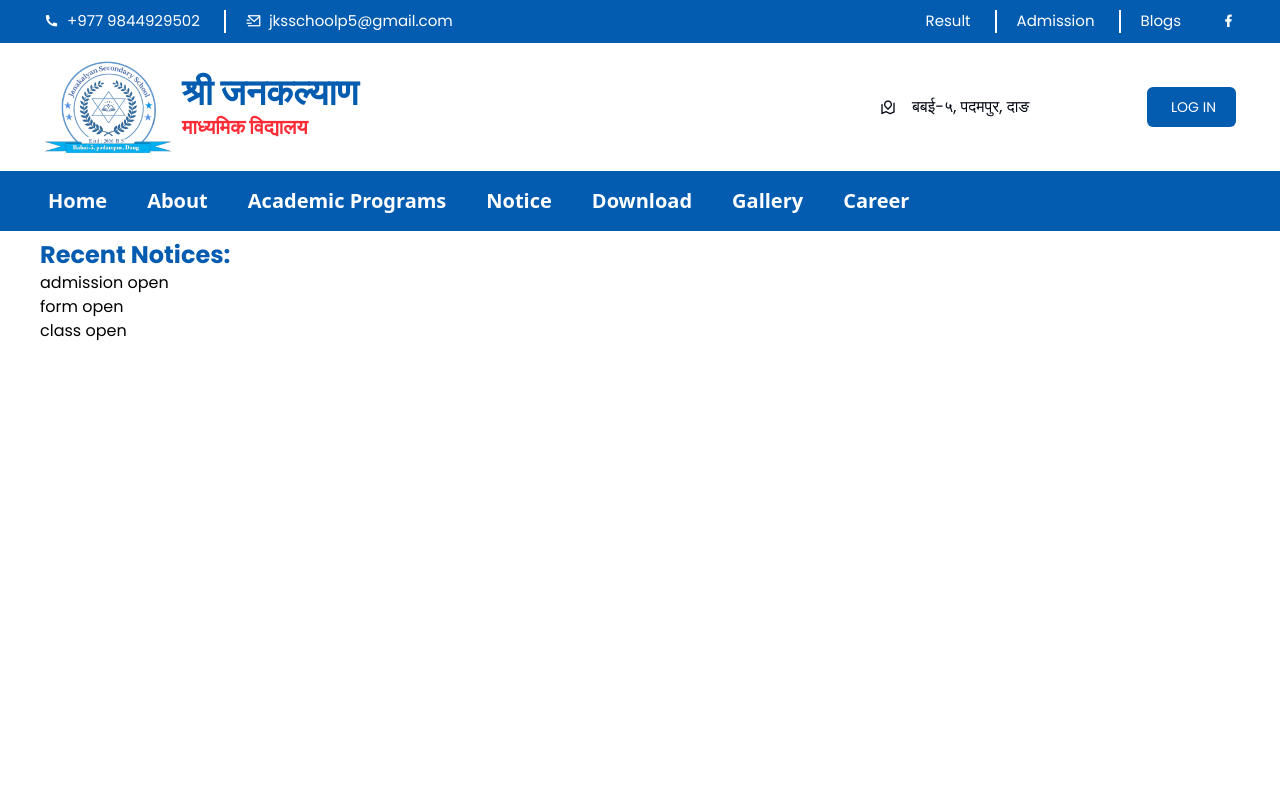
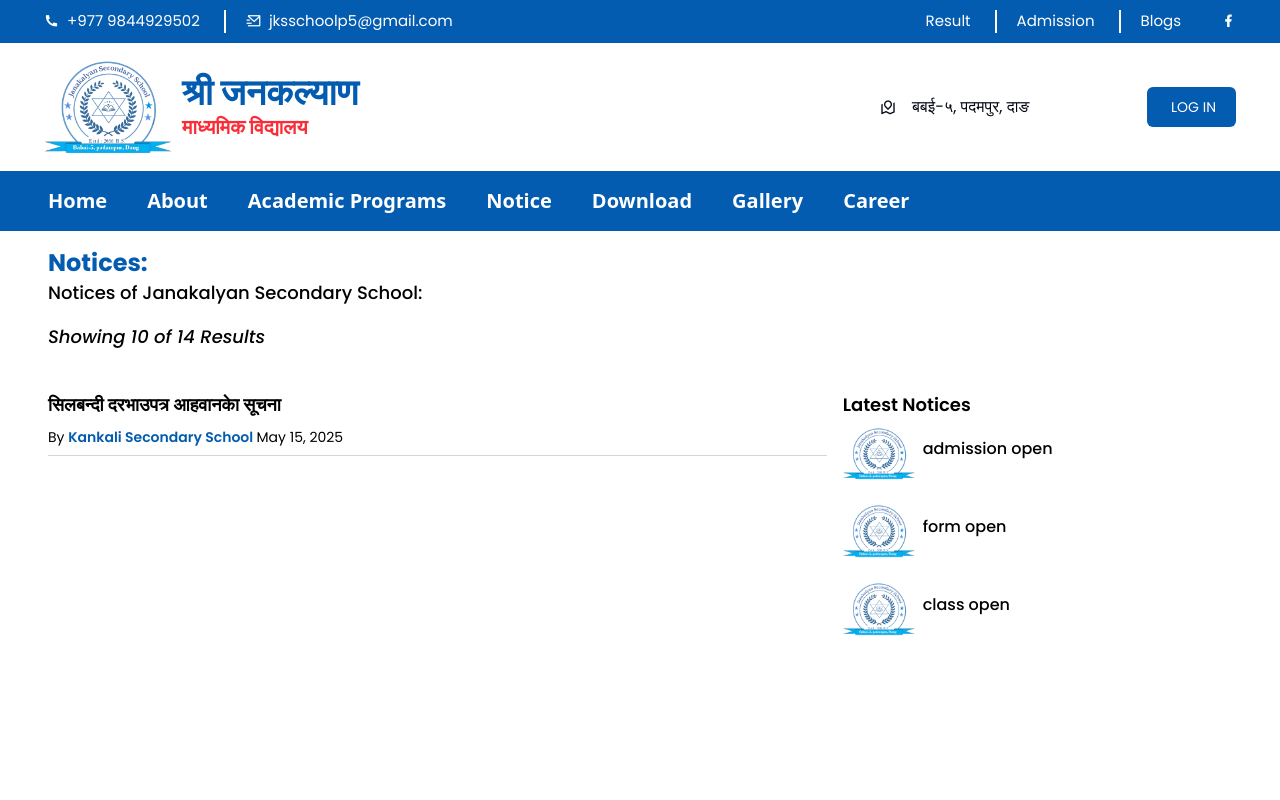
Before and after one commit to GShix/JKS_School_Babai5, a React (Vite) app in the folder frontend/: page /notices in a window 1280 px wide. Shown: the top 800 px of the page. Built offline with nearby package versions, Linux system fonts and the light colour scheme; some icons are missing.

Commit message:
notice page

```diff
--- a/frontend/src/pages/notices/Notices.tsx
+++ b/frontend/src/pages/notices/Notices.tsx
@@ -20,15 +20,38 @@ const Notices = () => {
   return (
     <div>
         <Header/>
-        <main className='min-h-screen px-10 py-2'>
-            <h1 className='font-bold text-2xl text-[#035CB0]'>Recent Notices:</h1>
-            {allNotices.map((notice) => (
+        <main className='min-h-screen px-3 sm:px-12 py-4'>
+            <h1 className='font-bold text-2xl text-[#035CB0]'>Notices:</h1>
+            <h2 className='font-medium text-lg '>Notices of Janakalyan Secondary School:</h2>
+            <h2 className='font-medium text-lg italic mt-4'>Showing 10 of 14 Results</h2>
+            <div className="notice-section flex gap-4 max-sm:flex-col mt-10 order min-h-screen">
+                <div className="md:w-2/3 ">
+                    <div className="notices border-b border-gray-300 pb-2 mb-2">
+                        <Link to={`/notices/1`} className='font-semibold text-lg hover:text-[#035CB0] cursor-pointer'>सिलबन्दी दरभाउपत्र आहवानकाे सूचना</Link>
+                        <p className='auther text-sm mt-2'>By <span className='text-md font-semibold text-[#035CB0]'>Kankali Secondary School </span><span>May 15, 2025</span></p>
+                    </div>
+                </div>
+                <div className="md:w-1/3">
+                    <h1 className='font-semibold text-lg mb-2'>Latest Notices</h1>
+                    <div className="latest-notices w-full">
+                        {allNotices.map((notice) => (
+                            <div key={notice.id} className="notice pb-2 mb-4">
+                                <Link to={`/notices/${notice.id}`} className='flex items-center gap-2 w-full'>
+                                    <img className='w-18 h-auto' src="/img/icon.png" alt="notice-title" />
+                                    <h1 className='font-medium text-md mb-2 hover:text-[#035CB0]'>{notice.title}</h1>
+                                </Link>
+                            </div>
+                        ))}
+                    </div>
+                </div>
+            </div>
+            {/* {allNotices.map((notice) => (
                 <div key={notice.id} className="notice">
                     <Link to={`/notices/${notice.id}`}>
                         <h1>{notice.title}</h1>
                     </Link>
                 </div>
-            ))}
+            ))} */}
         </main>
         <Footer/>
     </div>
```
